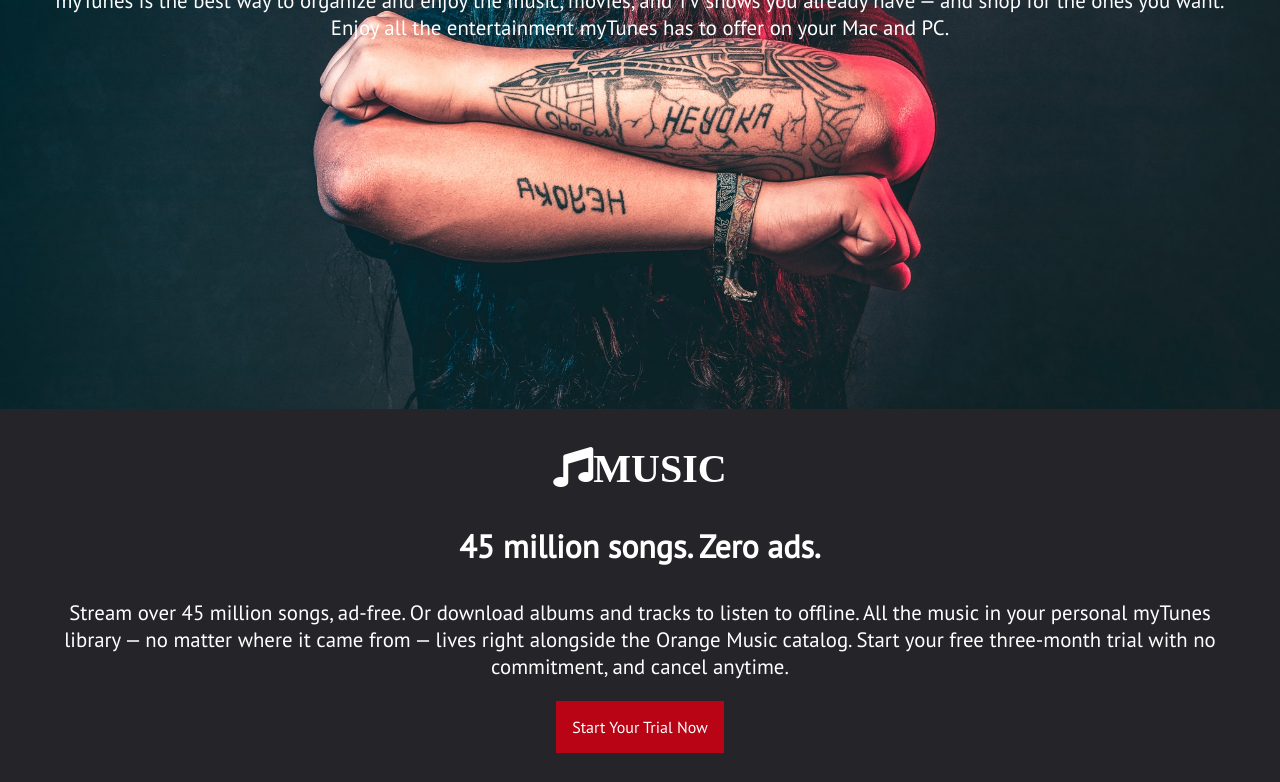
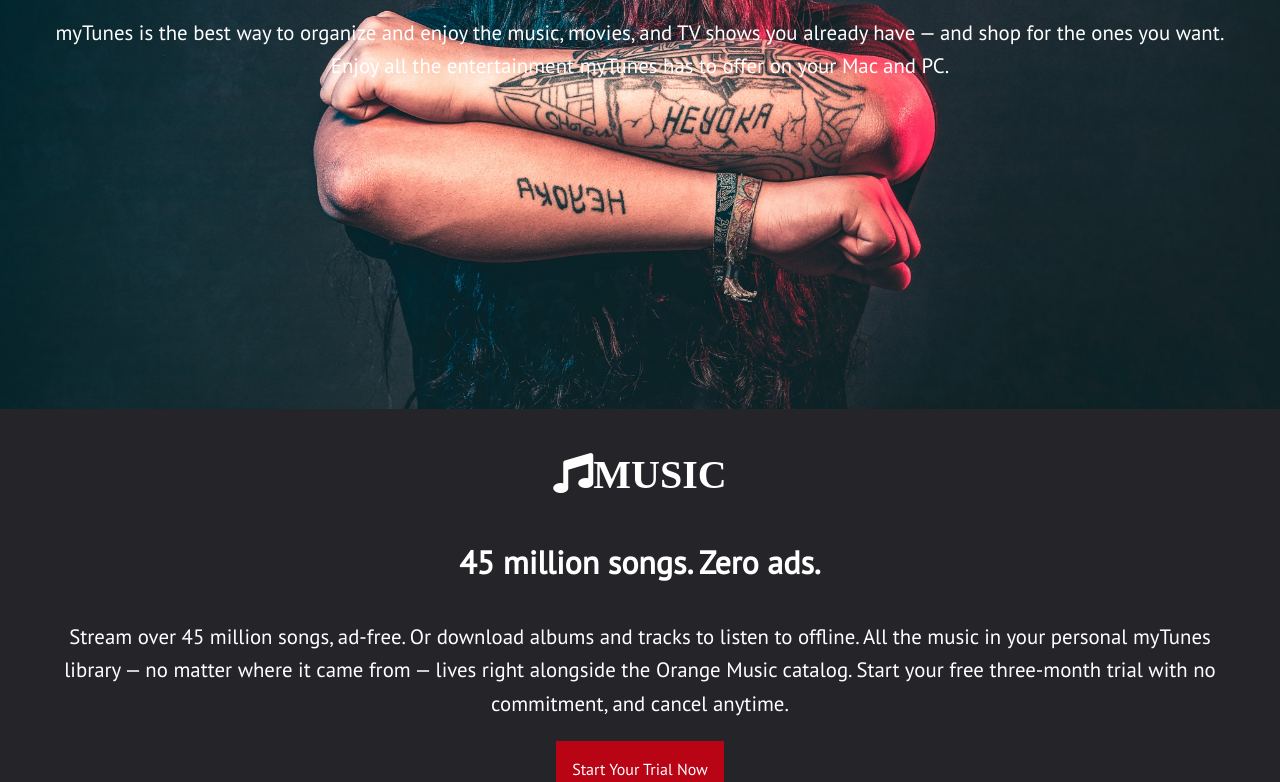
Before and after one commit to Christopher-Gustavsson/Music_Landing, a plain HTML site: page index.html in a window 1280 px wide. Shown: the part 391-1173 px from the top of the page. Drawn offline with nearby package versions, Linux system fonts and the light colour scheme.

Commit message:
Fixed CSS bugs

```diff
--- a/css/style.css
+++ b/css/style.css
@@ -17,7 +17,7 @@ body {
   background-color: #252529;
   color: white;
   margin: 0;
-  line-he: 1.6;
+  line-height: 1.6;
 }
 
 img
@@ -179,7 +179,7 @@ a
 
 .btn-primary:hover
 {
-  backgroun: var(--primary-color-hover);
+  background: var(--primary-color-hover);
 }
 
 .btn-secondary
@@ -189,7 +189,7 @@ a
 
 .btn-secondary:hover
 {
-  backgroun: var(--secondary-color-hover);
+  background: var(--secondary-color-hover);
 }
 
 .mb
```
